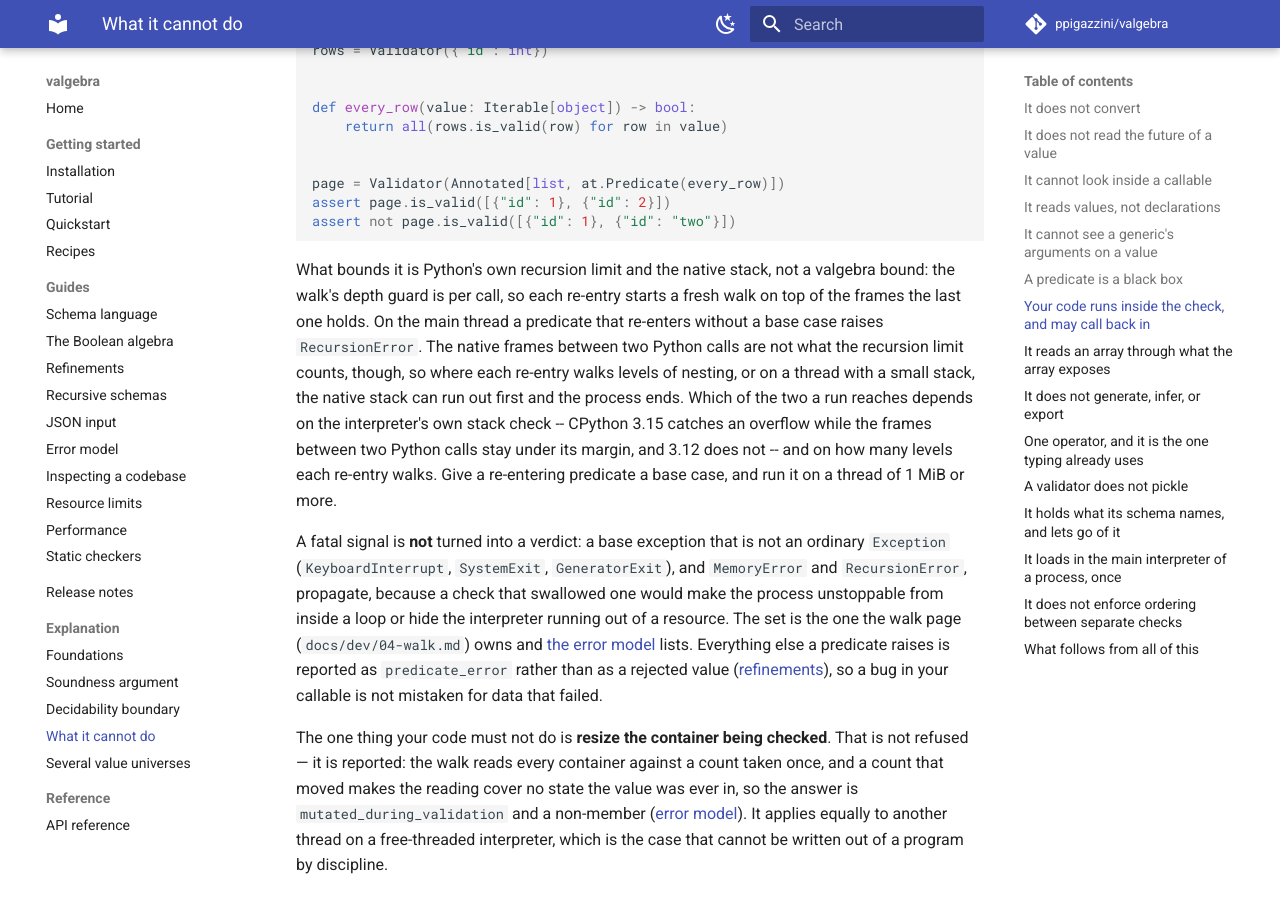
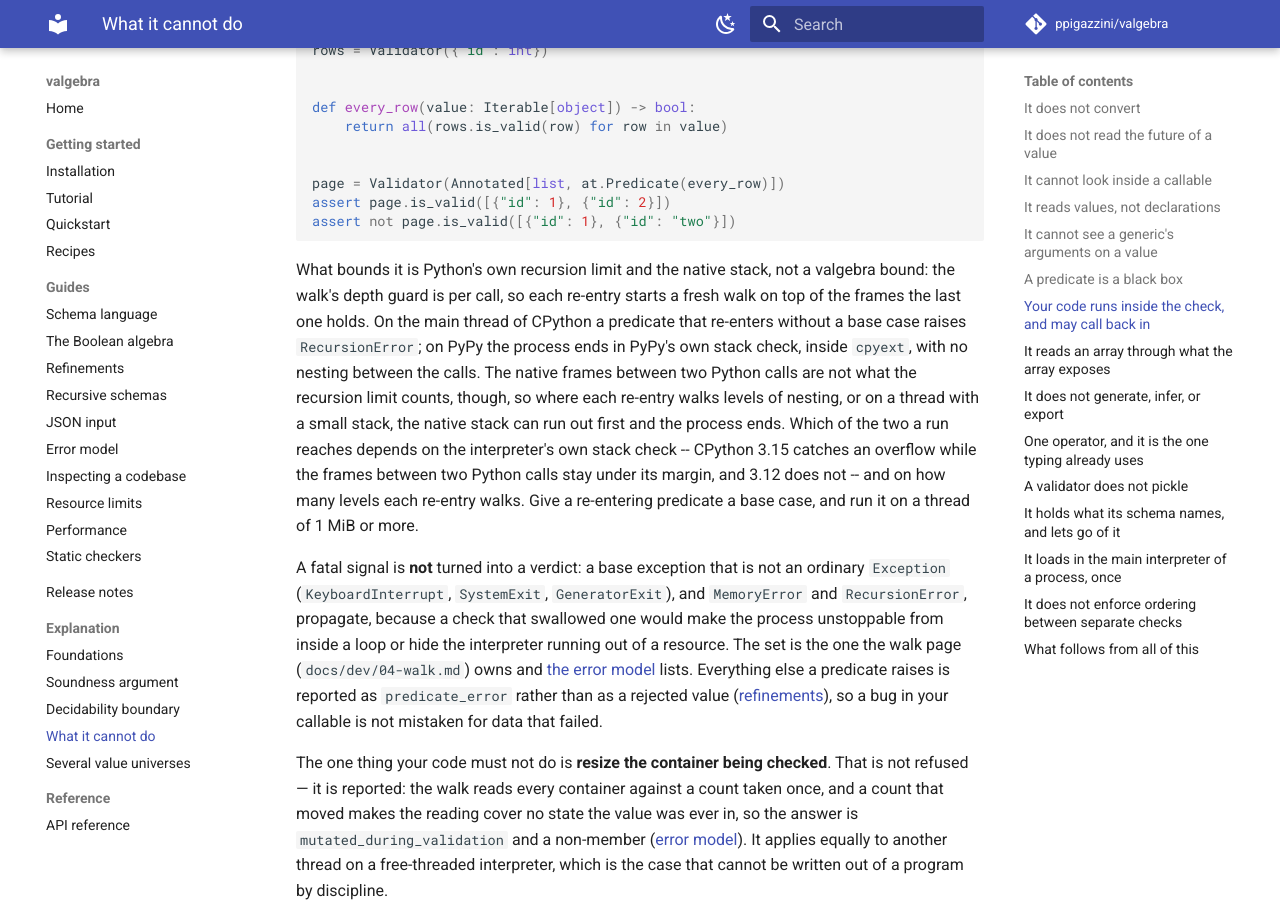
Before and after one commit to ppigazzini/valgebra, an MkDocs documentation site: the page built from docs/17-boundaries.md, in a window 1280 px wide and 900 px high, scrolled down 3730 px. Built offline with MkDocs 1.6.1 and Material for MkDocs 9.7.7, drawn with Linux system fonts in a browser that asks for light colours; comment, search, counter and statistics services are not loaded.

Commit message:
docs: a predicate re-entering without a base case ends a PyPy process
On the main thread of CPython a predicate that re-enters its own
validator without a base case raises `RecursionError`. On PyPy 3.11 and
3.12 the process ends in PyPy's own stack check, in `cpyext`, with no
nesting between the calls, which the boundaries page states beside the
CPython reading.

```diff
--- a/docs/17-boundaries.md
+++ b/docs/17-boundaries.md
@@ -186,8 +186,10 @@ assert not page.is_valid([{"id": 1}, {"id": "two"}])
 
 What bounds it is Python's own recursion limit and the native stack, not a
 valgebra bound: the walk's depth guard is per call, so each re-entry starts a
-fresh walk on top of the frames the last one holds. On the main thread a
-predicate that re-enters without a base case raises `RecursionError`. The
+fresh walk on top of the frames the last one holds. On the main thread of
+CPython a predicate that re-enters without a base case raises
+`RecursionError`; on PyPy the process ends in PyPy's own stack check, inside
+`cpyext`, with no nesting between the calls. The
 native frames between two Python calls are not what the recursion limit
 counts, though, so where each re-entry walks levels of nesting, or on a thread
 with a small stack, the native stack can run out first and the process ends.
```
